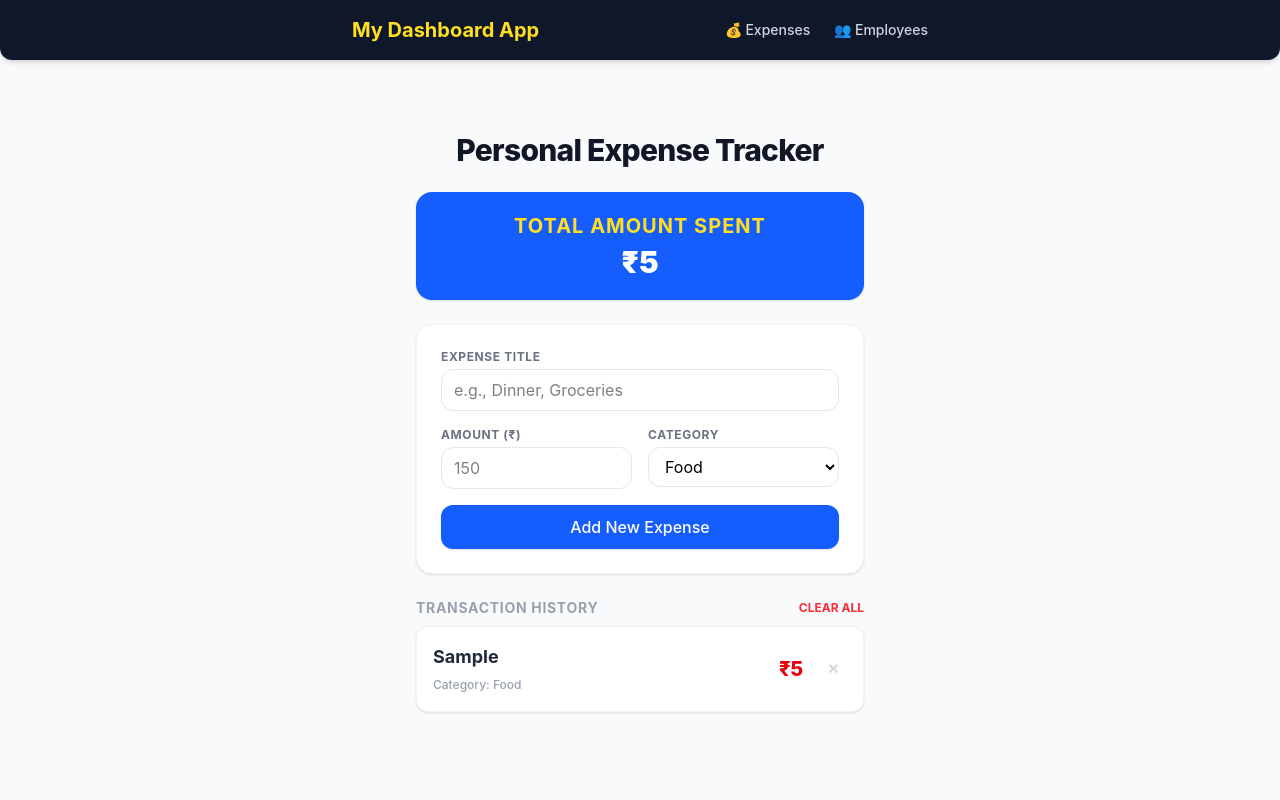
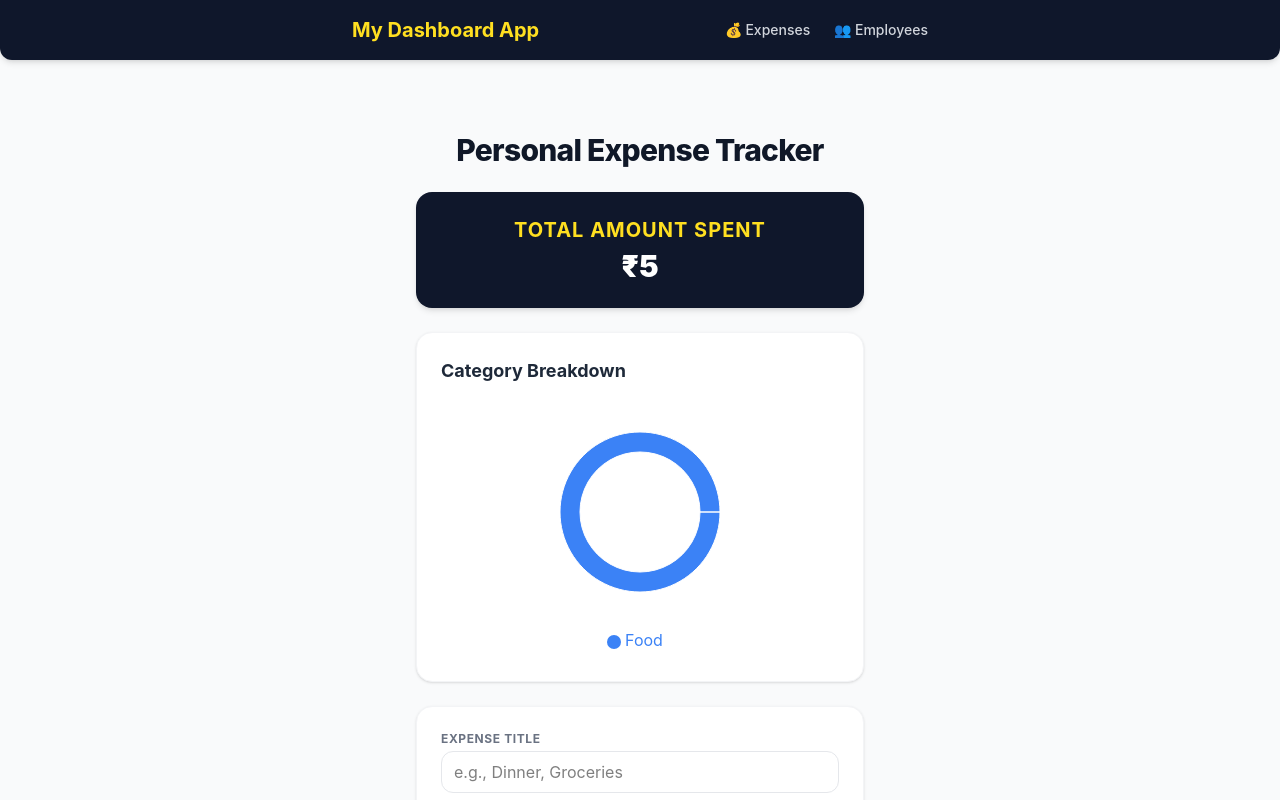
Before and after one commit to dasariprasanna87/personal-expense-tracker, a React (Vite) app: page / in a window 1280 px wide. Both pictures are taken after typing "Sample", "5" into the empty fields and a click on the button "Add New Expense". Shown: the top 800 px of the page. Built offline with nearby package versions, Linux system fonts and the light colour scheme.

Commit message:
Design: Styled total expense block to slate dark theme and integrated Recharts donut chart

```diff
--- a/package.json
+++ b/package.json
@@ -16,7 +16,8 @@
     "@tailwindcss/vite": "^4.3.3",
     "react": "^19.2.7",
     "react-dom": "^19.2.7",
-    "react-router-dom": "^7.18.1"
+    "react-router-dom": "^7.18.1",
+    "recharts": "^3.10.0"
   },
   "devDependencies": {
     "@eslint/js": "^10.0.1",
--- a/src/pages/TrackerPage.jsx
+++ b/src/pages/TrackerPage.jsx
@@ -1,4 +1,13 @@
 import { useState, useEffect } from "react";
+import {
+  PieChart,
+  Pie,
+  Cell,
+  ResponsiveContainer,
+  Legend,
+  Tooltip,
+} from "recharts";
+
 import ExpenseItem from "../ExpenseItem";
 
 const TrackerPage = () => {
@@ -11,6 +20,20 @@ const TrackerPage = () => {
   const totalExpense = expenses
     ? expenses.reduce((sum, item) => sum + item.amount, 0)
     : 0;
+  // 📊 CHART DATA PIPELINE: Groups and sums amounts by category for the Pie Chart
+  const chartData = expenses.reduce((acc, item) => {
+    // Check if this category already exists in our summary list
+    const existingCategory = acc.find((c) => c.name === item.category);
+    if (existingCategory) {
+      existingCategory.value += item.amount; // Add to existing total
+    } else {
+      acc.push({ name: item.category, value: item.amount }); // Create new category row
+    }
+    return acc;
+  }, []);
+
+  // Pre-defined modern colors for our pie slices (Food, Travel, Bills, Entertainment)
+  const COLORS = ["#3b82f6", "#10b981", "#f59e0b", "#ef4444"];
 
   // 2. Form Tracking States
   const [inputTitle, setInputTitle] = useState("");
@@ -56,12 +79,54 @@ const TrackerPage = () => {
         </h1>
 
         {/* 💰 Total Expense Banner Card - Moved into the layout container grid */}
-        <div className="bg-blue-600 text-white p-5 rounded-2xl shadow-sm text-center mb-6">
+        <div className="bg-slate-900 text-white rounded-2xl p-6 text-center mb-6 shadow-md">
           <span className="text-xl font-bold uppercase tracking-wider text-yellow-300 block mb-1">
             Total Amount Spent
           </span>
           <h2 className="text-3xl font-black">₹{totalExpense}</h2>
         </div>
+        {/* 📊 Visual Category Breakdown Pie Chart Card */}
+        {expenses.length > 0 && (
+          <div className="bg-white border border-gray-100 shadow-sm rounded-2xl p-6 mb-6">
+            <h3 className="text-lg font-bold text-gray-800 text-left mb-4">
+              Category Breakdown
+            </h3>
+            <div className="h-64 w-full">
+              <ResponsiveContainer width="100%" height="100%">
+                <PieChart>
+                  <Pie
+                    data={chartData}
+                    cx="50%"
+                    cy="50%"
+                    innerRadius={60}
+                    outerRadius={80}
+                    paddingAngle={5}
+                    dataKey="value"
+                  >
+                    {chartData.map((entry, index) => (
+                      <Cell
+                        key={`cell-${index}`}
+                        fill={COLORS[index % COLORS.length]}
+                      />
+                    ))}
+                  </Pie>
+                  <Tooltip
+                    formatter={(value) => [`₹${value}`, "Amount"]}
+                    contentStyle={{
+                      backgroundColor: "#fff",
+                      borderRadius: "12px",
+                      border: "1px solid #f3f4f6",
+                    }}
+                  />
+                  <Legend
+                    iconType="circle"
+                    wrapperStyle={{ paddingTop: "10px" }}
+                  />
+                </PieChart>
+              </ResponsiveContainer>
+            </div>
+          </div>
+        )}
 
         {/* 🛠️ Modern Input Entry Form Card */}
         <form
```
Also changed, not shown: 1 other file (tests, documents, lock files or other folders).
